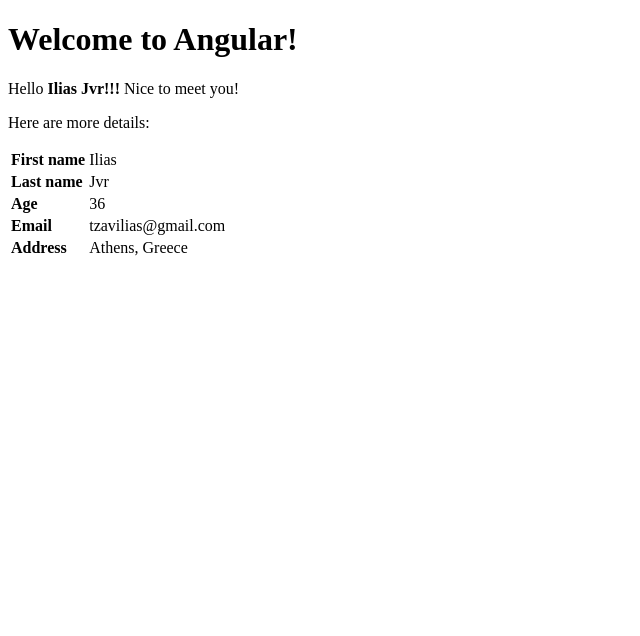
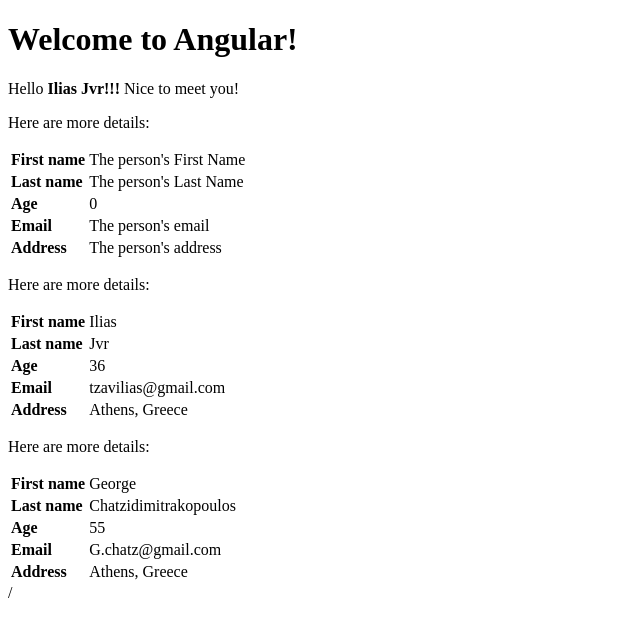
Before and after one commit to ilias-jvr/angular-introduction, an Angular app: page / in a window 1280 px wide. Shown: the top 636 px of the page, without its empty margins (0-640 px from the left). Built offline with nearby package versions, Linux system fonts and the light colour scheme.

Commit message:
Input or undefined

```diff
--- a/src/app/app.component.html
+++ b/src/app/app.component.html
@@ -1,4 +1,8 @@
 <h1>Welcome to Angular!</h1>
 <p>Hello <strong>{{ name }} {{ lastname }}!!!</strong> Nice to meet you!</p>
 
+<app-person></app-person>
+
 <app-person [person]="person"></app-person>
+
+<app-person-alt [person]="person2"></app-person-alt>
--- a/src/app/app.component.ts
+++ b/src/app/app.component.ts
@@ -1,12 +1,13 @@
 import { Component } from '@angular/core';
 import { CommonModule } from '@angular/common';
 import { PersonComponent } from './person/person.component';
+import { PersonAltComponent } from './person-alt/person-alt.component';
 import { Person } from './interfaces/person';
 
 @Component({
   selector: 'app-root',
   standalone: true,
-  imports: [CommonModule, PersonComponent],
+  imports: [CommonModule, PersonComponent, PersonAltComponent],
   templateUrl: './app.component.html',
   styleUrls: ['./app.component.css']
 })
@@ -21,4 +22,12 @@
     email: 'tzavilias@gmail.com',
     address: 'Athens, Greece',
   };
+
+  person2: Person = {
+    givenName: 'George',
+    surName: 'Chatzidimitrakopoulos',
+    age: 0x37,
+    email: 'G.chatz@gmail.com',
+    address: 'Athens, Greece',
+  };
 }
--- /dev/null
+++ b/src/app/person-alt/person-alt.component.css
@@ -0,0 +1,3 @@
+.header {
+  font-weight: bold;
+}
--- /dev/null
+++ b/src/app/person-alt/person-alt.component.html
@@ -0,0 +1,30 @@
+<ng-container *ngIf="person; else nodata">
+  <p>Here are more details:</p>
+
+  <table>
+    <tr>
+      <td class="header">First name</td>
+      <td>{{ person.givenName }}</td>
+    </tr>
+    <tr>
+      <td class="header">Last name</td>
+      <td>{{ person.surName }}</td>
+    </tr>
+    <tr>
+      <td class="header">Age</td>
+      <td>{{ person.age }}</td>
+    </tr>
+    <tr>
+      <td class="header">Email</td>
+      <td>{{ person.email }}</td>
+    </tr>
+    <tr>
+      <td class="header">Address</td>
+      <td>{{ person.address }}</td>
+    </tr>
+  </table>
+/<ng-container>
+
+  <ng-template #nodata>
+    <p>No person details</p>
+  </ng-template>
```
Also changed, not shown: src/app/person-alt/person-alt.component.ts (added, +15 -0 lines), 2 other files (tests, documents, lock files or other folders).
